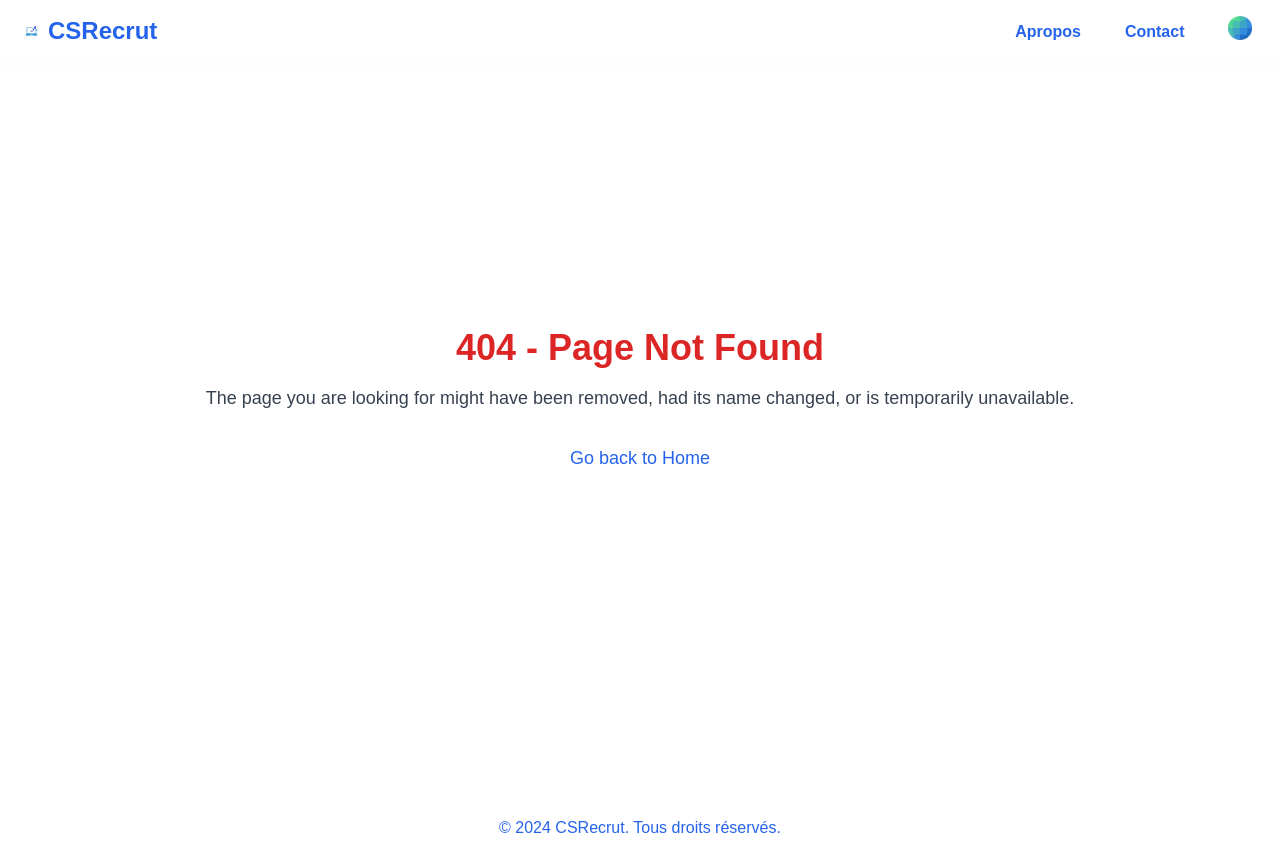
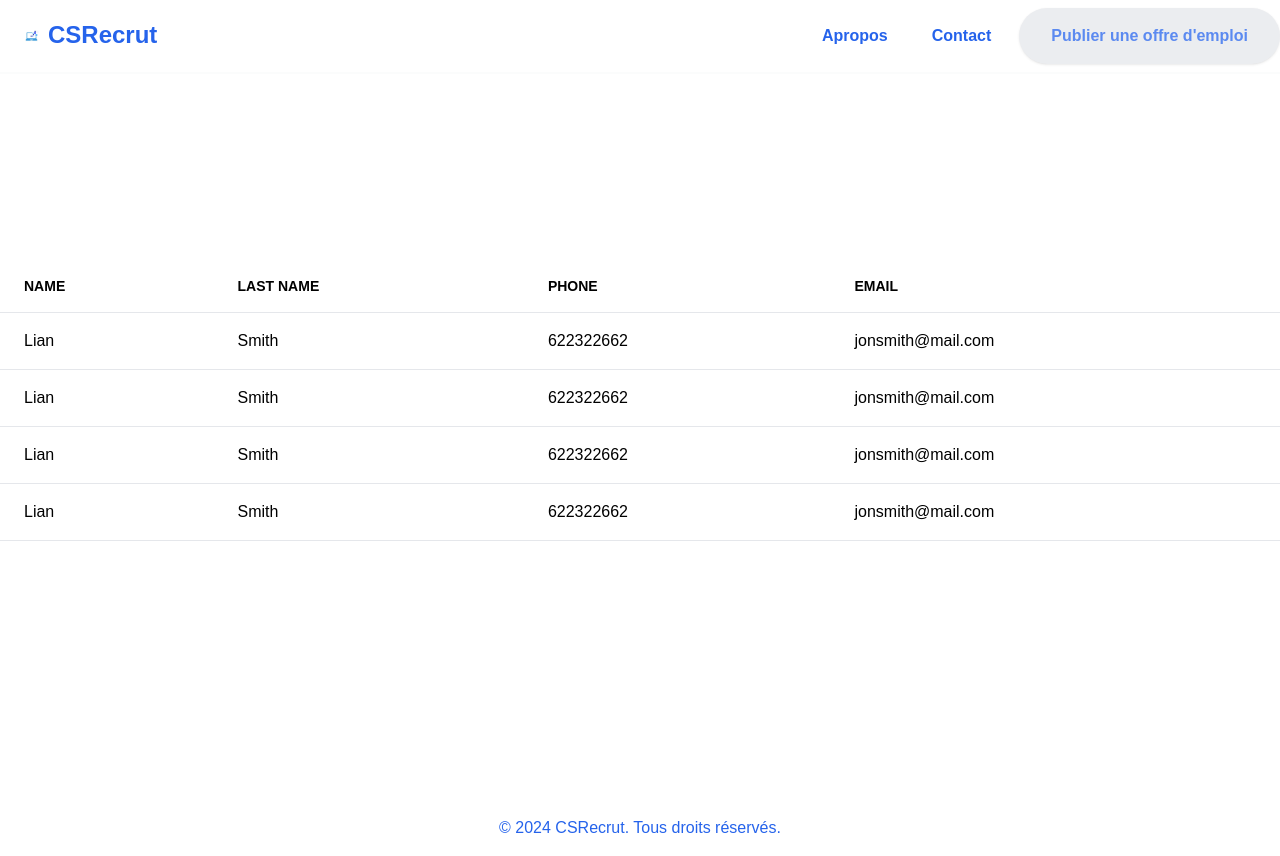
Before and after one commit to Jeffried-Dev/Projet-AWS, a React (Create React App) app in the folder frontend/: page /entreprise/ListePostulants in a window 1280 px wide. Built offline with nearby package versions, Linux system fonts and the light colour scheme.

Commit message:
update origin

```diff
--- a/frontend/src/App.tsx
+++ b/frontend/src/App.tsx
@@ -11,7 +11,7 @@ import Inscription from './Components/entreprise/inscription/inscription';
 import InscriptionUser from './Components/utilisateur/inscription/UserInscription'
 import Loginentre from './Components/entreprise/loginentre/loginentre';
 import Contact from './Components/commun/contact/contact';
-import Page404 from './Components/commun/page404/index';
+import Page404 from './Components/commun/Page404/index';
 import Apropos from './Components/commun/Apropos/Apropos';
 import Postuler from './Components/utilisateur/postuler/postuler';
 import Chercheur from './Components/utilisateur/Recherche/chercheur';
@@ -21,6 +21,7 @@ import Validation from './Components/utilisateur/Validation/Validation';
 import ValidationEnt from './Components/entreprise/Validation/Validation';
 import ImportCV from './Components/utilisateur/importercv/importercv';
 import ThreePartForm from './Components/entreprise/newOffre/index';
+import ListePostulants from './Components/entreprise/ListePostulants/Index';
 
 //import ProtectedRoute  from './Components/commun/ProtectedRoute/index';
 
@@ -51,7 +52,7 @@ function AppWithRouter() {
       <Route path="/contact" element={<><Header /><Contact/><Footer /></>}/>
       <Route path="/Apropos" element={<><Header /><Apropos/><Footer /></>}/>
       {/* <Route path="/404" element={<><Header /><Page404/><Footer /></>}/> */}
-      <Route path="*" element={<><Header /><Page404/><Footer /></>}/>
+      {/* <Route path="*" element={<><Header /><Page404/><Footer /></>}/> */}
       {/* <ProtectedRoute path="/utilisateur/postuler" element={<><UtilisateurHeader /><Postuler/><Footer /></>} requiredRole={1} redirectPath="/404"/> */}
 
 
@@ -70,7 +71,8 @@ function AppWithRouter() {
       <Route path="/entreprise/connexion" element = {<><Header /><Loginentre/><Footer /></>}/>
       <Route path="/entreprise/Validation" element={<><Header /><ValidationEnt/><Footer /></>}/>
       <Route path="/entreprise/offre" element={<><EntrepriseHeader />< Publication/><Footer /></>}/>
-      <Route path="/entreprise/formulaire" element={<><EntrepriseHeader />< ThreePartForm/><Footer /></>}/>
+      <Route path="/entreprise/ListePostulants" element={<><EntrepriseHeader /><ListePostulants/><Footer /></>}/>
+      <Route path="/entreprise/offre" element={<><EntrepriseHeader />< Publication/><Footer /></>}/><Route path="/entreprise/formulaire" element={<><EntrepriseHeader />< ThreePartForm/><Footer /></>}/>
       {/* routes administrateur */}
       {/* Routes des étapes de formulaire */}
     </Routes>
--- /dev/null
+++ b/frontend/src/Components/entreprise/ListePostulants/Index.tsx
@@ -0,0 +1,47 @@
+import React from 'react';
+import { Link } from 'react-router-dom';
+
+const ListePostulants = () => {
+  return (
+    <div className="flex flex-col items-center justify-center h-screen">
+        <table className="text-left w-full border-collapse">
+                            <thead>
+                                <tr>
+                                    <th className="py-4 px-6 bg-grey-lightest font-bold uppercase text-sm text-grey-dark border-b border-grey-light">Name</th>
+                                    <th className="py-4 px-6 bg-grey-lightest font-bold uppercase text-sm text-grey-dark border-b border-grey-light">Last Name</th>
+                                    <th className="py-4 px-6 bg-grey-lightest font-bold uppercase text-sm text-grey-dark border-b border-grey-light">Phone</th>
+                                    <th className="py-4 px-6 bg-grey-lightest font-bold uppercase text-sm text-grey-dark border-b border-grey-light">Email</th>
+                                </tr>
+                            </thead>
+                            <tbody>
+                                <tr className="hover:bg-grey-lighter">
+                                    <td className="py-4 px-6 border-b border-grey-light">Lian</td>
+                                    <td className="py-4 px-6 border-b border-grey-light">Smith</td>
+                                    <td className="py-4 px-6 border-b border-grey-light">622322662</td>
+                                    <td className="py-4 px-6 border-b border-grey-light">jonsmith@mail.com</td>
+                                </tr>
+                                <tr className="hover:bg-grey-lighter">
+                                    <td className="py-4 px-6 border-b border-grey-light">Lian</td>
+                                    <td className="py-4 px-6 border-b border-grey-light">Smith</td>
+                                    <td className="py-4 px-6 border-b border-grey-light">622322662</td>
+                                    <td className="py-4 px-6 border-b border-grey-light">jonsmith@mail.com</td>
+                                </tr>
+                                <tr className="hover:bg-grey-lighter">
+                                    <td className="py-4 px-6 border-b border-grey-light">Lian</td>
+                                    <td className="py-4 px-6 border-b border-grey-light">Smith</td>
+                                    <td className="py-4 px-6 border-b border-grey-light">622322662</td>
+                                    <td className="py-4 px-6 border-b border-grey-light">jonsmith@mail.com</td>
+                                </tr>
+                                <tr className="hover:bg-grey-lighter">
+                                    <td className="py-4 px-6 border-b border-grey-light">Lian</td>
+                                    <td className="py-4 px-6 border-b border-grey-light">Smith</td>
+                                    <td className="py-4 px-6 border-b border-grey-light">622322662</td>
+                                    <td className="py-4 px-6 border-b border-grey-light">jonsmith@mail.com</td>
+                                </tr>
+                            </tbody>
+                        </table>
+    </div>
+  );
+};
+
+export default ListePostulants;
```
